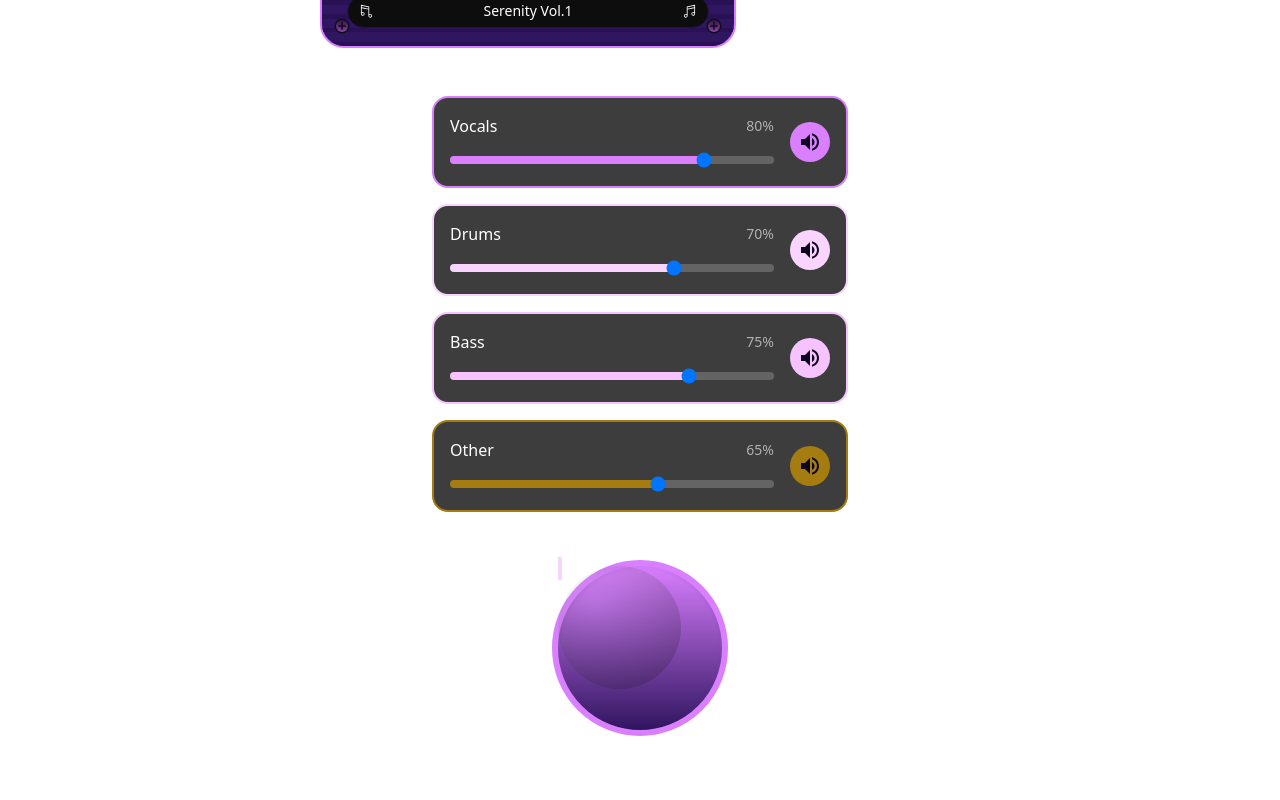
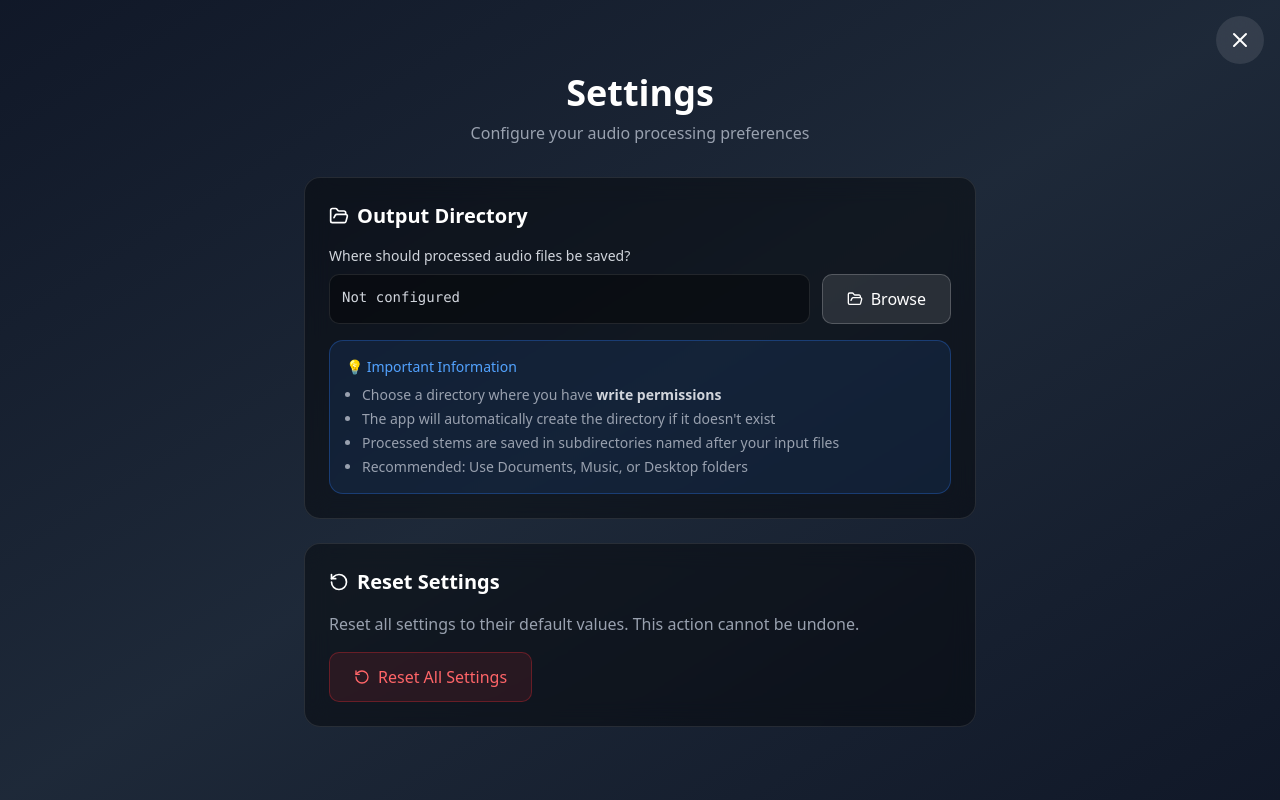
Before and after one commit to gentij/stemmer, a Vue app: page /settings in a window 1280 px wide. Shown: the top 800 px of the page. Built offline with nearby package versions, Linux system fonts and the light colour scheme.

Commit message:
feat: intergrate vue router

```diff
--- a/package.json
+++ b/package.json
@@ -23,6 +23,7 @@
     "tw-animate-css": "^1.3.6",
     "vite-svg-loader": "^5.1.0",
     "vue": "^3.5.13",
+    "vue-router": "^4.6.3",
     "wavesurfer.js": "^7.8.7"
   },
   "devDependencies": {
--- a/src/components/Layout.vue
+++ b/src/components/Layout.vue
@@ -1,23 +1,13 @@
 <script setup lang="ts">
-import { ref } from "vue";
-
-import { THEMES } from "@/constants/themes";
-
-import SettingsView from "@/views/SettingsView.vue";
-
-const activeView = ref("retro_cassette");
-
-const ActiveViewComponent = THEMES.find(
-  (theme) => theme.id === activeView.value
-)?.view;
+import { RouterView } from "vue-router";
+import SettingsButton from "./SettingsButton.vue";
 </script>
 
 <template>
   <div class="h-screen flex bg-background">
     <div class="flex-1 flex flex-col min-w-0">
-      <ActiveViewComponent />
-
-      <SettingsView v-if="activeView === 'settings'" />
+      <SettingsButton />
+      <RouterView />
     </div>
   </div>
 </template>
--- /dev/null
+++ b/src/components/SettingsButton.vue
@@ -0,0 +1,33 @@
+<template>
+  <button
+    @click="navigateToSettings"
+    class="fixed top-4 right-4 z-50 p-3 rounded-full backdrop-blur-md transition-all hover:scale-110 active:scale-95"
+    :class="isSettings ? 'bg-white/10 hover:bg-white/20' : 'bg-black/20 hover:bg-black/30'"
+    :aria-label="isSettings ? 'Back to cassette' : 'Open settings'"
+  >
+    <component
+      :is="isSettings ? XIcon : SettingsIcon"
+      class="w-6 h-6"
+      :class="isSettings ? 'text-white' : 'text-white/90'"
+    />
+  </button>
+</template>
+
+<script setup lang="ts">
+import { computed } from "vue";
+import { useRouter, useRoute } from "vue-router";
+import { Settings as SettingsIcon, X as XIcon } from "lucide-vue-next";
+
+const router = useRouter();
+const route = useRoute();
+
+const isSettings = computed(() => route.name === "settings");
+
+function navigateToSettings() {
+  if (isSettings.value) {
+    router.back();
+  } else {
+    router.push({ name: "settings" });
+  }
+}
+</script>
--- a/src/constants/themes.ts
+++ b/src/constants/themes.ts
@@ -1,20 +1,17 @@
-import RetroCassetteView from "@/views/retro-cassette/RetroCassetteView.vue";
-import { Component } from "vue";
-
 export enum THEME_IDS {
-    retro_cassette = "retro_cassette"
+  retro_cassette = "retro_cassette",
 }
 
 export type THEME = {
-    id: THEME_IDS;
-    name: string;
-    view: Component
-}
+  id: THEME_IDS;
+  name: string;
+  route: string;
+};
 
 export const THEMES: THEME[] = [
-    {
-        id: THEME_IDS.retro_cassette,
-        name: "Retro Cassette",
-        view: RetroCassetteView
-    }
-]
+  {
+    id: THEME_IDS.retro_cassette,
+    name: "Retro Cassette",
+    route: "/retro-cassette",
+  },
+];
--- a/src/main.ts
+++ b/src/main.ts
@@ -1,12 +1,14 @@
 import { createApp } from "vue";
 import { createPinia } from "pinia";
 import App from "./App.vue";
+import router from "./router";
 import "./assets/main.css";
 
 const app = createApp(App);
 const pinia = createPinia();
 
 app.use(pinia);
+app.use(router);
 
 import { useThemeStore } from "@/stores/theme";
 useThemeStore();
--- /dev/null
+++ b/src/router/index.ts
@@ -0,0 +1,31 @@
+import { createRouter, createWebHistory } from "vue-router";
+import RetroCassetteView from "@/views/retro-cassette/RetroCassetteView.vue";
+import SettingsView from "@/views/SettingsView.vue";
+
+const router = createRouter({
+  history: createWebHistory(),
+  routes: [
+    {
+      path: "/",
+      redirect: "/retro-cassette",
+    },
+    {
+      path: "/retro-cassette",
+      name: "retro-cassette",
+      component: RetroCassetteView,
+      meta: {
+        title: "Retro Cassette",
+      },
+    },
+    {
+      path: "/settings",
+      name: "settings",
+      component: SettingsView,
+      meta: {
+        title: "Settings",
+      },
+    },
+  ],
+});
+
+export default router;
--- a/src/views/SettingsView.vue
+++ b/src/views/SettingsView.vue
@@ -1,8 +1,7 @@
 <script setup lang="ts">
 import { onMounted, computed } from "vue";
 import { useSettingsStore } from "@/stores/settings.store";
-import { Button } from "@/components/ui/button";
-import { Settings, FolderOpen, Save, RotateCcw, AlertTriangle } from "lucide-vue-next";
+import { FolderOpen, RotateCcw, AlertTriangle } from "lucide-vue-next";
 import { open } from "@tauri-apps/plugin-dialog";
 import { storeToRefs } from "pinia";
 
@@ -16,11 +15,13 @@ onMounted(async () => {
 
 const hasProblematicPath = computed(() => {
   const path = outputDirectory.value.toLowerCase();
-  return path.includes('/music/') ||
-         path.includes('\\music\\') ||
-         path.includes('/applications/') ||
-         path.includes('/system/') ||
-         path.includes('/library/');
+  return (
+    path.includes("/music/") ||
+    path.includes("\\music\\") ||
+    path.includes("/applications/") ||
+    path.includes("/system/") ||
+    path.includes("/library/")
+  );
 });
 
 const selectOutputDirectory = async () => {
@@ -41,200 +42,105 @@ const selectOutputDirectory = async () => {
 };
 
 const handleReset = async () => {
-  if (confirm("Are you sure you want to reset all settings to defaults? This will set the output directory to ~/Documents/Stemmer.")) {
+  if (
+    confirm(
+      "Are you sure you want to reset all settings to defaults? This will set the output directory to ~/Documents/Stemmer."
+    )
+  ) {
     await reset();
   }
 };
 </script>
 
 <template>
-  <div class="h-full flex flex-col">
-    <div class="border-b border-border bg-background/95 backdrop-blur p-6">
-      <div class="flex items-center justify-between">
-        <div class="flex items-center space-x-3">
-          <div class="p-2 rounded-lg bg-primary/10">
-            <Settings class="h-6 w-6 text-primary" />
-          </div>
-          <div>
-            <h1 class="text-2xl font-bold">Settings</h1>
-            <p class="text-muted-foreground">
-              Configure your audio processing preferences
-            </p>
-          </div>
-        </div>
-      </div>
+  <div class="min-h-screen bg-gradient-to-br from-gray-900 via-gray-800 to-gray-900 flex items-center justify-center p-8">
+    <div class="w-full max-w-2xl">
+
+      <div class="text-center mb-8">
+        <h1 class="text-4xl font-bold text-white mb-2">Settings</h1>
+        <p class="text-gray-400">Configure your audio processing preferences</p>
       </div>
 
-    <div class="flex-1 overflow-auto">
-      <div class="max-w-4xl mx-auto p-6 space-y-6">
-        <!-- Output Directory Section -->
-        <div class="bg-card border border-border rounded-lg p-6">
-          <h2 class="text-xl font-semibold mb-4 flex items-center">
-            <FolderOpen class="h-5 w-5 mr-2" />
+      <div class="bg-black/40 backdrop-blur-md rounded-2xl border border-white/10 p-6 mb-6">
+        <h2 class="text-xl font-semibold text-white mb-4 flex items-center gap-2">
+          <FolderOpen class="h-5 w-5" />
           Output Directory
         </h2>
 
         <div class="space-y-4">
-            <div
-              v-if="hasProblematicPath"
-              class="p-4 bg-orange-500/10 border border-orange-500/20 rounded-lg"
-            >
-              <div class="flex items-start space-x-3">
-                <AlertTriangle class="h-5 w-5 text-orange-500 mt-0.5 flex-shrink-0" />
+          <div v-if="hasProblematicPath" class="p-4 bg-orange-500/10 border border-orange-500/30 rounded-xl">
+            <div class="flex items-start gap-3">
+              <AlertTriangle class="h-5 w-5 text-orange-400 mt-0.5 flex-shrink-0" />
               <div class="flex-1">
-                  <h4 class="font-medium text-orange-500 mb-1">⚠️ Permission Issue Detected</h4>
-                  <p class="text-sm text-muted-foreground mb-3">
+                <h4 class="font-medium text-orange-400 mb-1">⚠️ Permission Issue Detected</h4>
+                <p class="text-sm text-gray-400 mb-3">
                   The current output directory may have permission restrictions that prevent the app from creating files.
                 </p>
-                  <div class="flex gap-2">
-                    <Button
-                      size="sm"
-                      variant="outline"
+                <div class="flex gap-2 flex-wrap">
+                  <button
                     @click="selectOutputDirectory"
-                      class="text-orange-500 border-orange-500 hover:bg-orange-500/10"
+                    class="px-4 py-2 text-sm font-medium text-orange-400 border border-orange-400/50 rounded-lg hover:bg-orange-500/10 transition-colors"
                   >
-                      <FolderOpen class="h-4 w-4 mr-2" />
+                    <FolderOpen class="h-4 w-4 inline mr-2" />
                     Choose Different Folder
-                    </Button>
-                    <Button
-                      size="sm"
-                      variant="outline"
+                  </button>
+                  <button
                     @click="handleReset"
-                      class="text-orange-500 border-orange-500 hover:bg-orange-500/10"
+                    class="px-4 py-2 text-sm font-medium text-orange-400 border border-orange-400/50 rounded-lg hover:bg-orange-500/10 transition-colors"
                   >
-                      <RotateCcw class="h-4 w-4 mr-2" />
+                    <RotateCcw class="h-4 w-4 inline mr-2" />
                     Use Default (Documents)
-                    </Button>
+                  </button>
                 </div>
               </div>
             </div>
           </div>
 
           <div>
-              <label class="text-sm font-medium text-muted-foreground block mb-2">
+            <label class="text-sm font-medium text-gray-300 block mb-2">
               Where should processed audio files be saved?
             </label>
             <div class="flex gap-3">
-                <div class="flex-1 p-3 bg-muted rounded border border-border font-mono text-sm overflow-x-auto">
+              <div class="flex-1 p-3 bg-black/40 rounded-lg border border-white/10 font-mono text-sm text-gray-300 overflow-x-auto">
                 {{ outputDirectory || "Not configured" }}
               </div>
-                <Button @click="selectOutputDirectory" size="default">
-                  <FolderOpen class="h-4 w-4 mr-2" />
+              <button
+                @click="selectOutputDirectory"
+                class="px-6 py-3 bg-white/10 hover:bg-white/20 border border-white/20 rounded-lg text-white font-medium transition-colors flex items-center gap-2"
+              >
+                <FolderOpen class="h-4 w-4" />
                 Browse
-                </Button>
+              </button>
             </div>
           </div>
 
-            <div class="p-4 bg-blue-500/10 border border-blue-500/20 rounded text-sm">
-              <p class="mb-2 font-medium text-blue-600 dark:text-blue-400">
-                💡 Important Information
-              </p>
-              <ul class="space-y-1 text-muted-foreground ml-4 list-disc">
-                <li>Choose a directory where you have <strong>write permissions</strong></li>
+          <div class="p-4 bg-blue-500/10 border border-blue-500/30 rounded-xl text-sm">
+            <p class="mb-2 font-medium text-blue-400">💡 Important Information</p>
+            <ul class="space-y-1 text-gray-400 ml-4 list-disc">
+              <li>Choose a directory where you have <strong class="text-gray-300">write permissions</strong></li>
               <li>The app will automatically create the directory if it doesn't exist</li>
               <li>Processed stems are saved in subdirectories named after your input files</li>
-                <li>Avoid system-protected folders (like Applications, System, etc.)</li>
               <li>Recommended: Use Documents, Music, or Desktop folders</li>
             </ul>
           </div>
         </div>
       </div>
 
-        <div class="bg-card border border-border rounded-lg p-6 opacity-50">
-          <h2 class="text-xl font-semibold mb-4 flex items-center">
-            <Settings class="h-5 w-5 mr-2" />
-            Processing Options
-          </h2>
-
-          <div class="space-y-4">
-            <div class="flex items-center justify-between">
-              <div>
-                <p class="font-medium">High Quality Mode</p>
-                <p class="text-sm text-muted-foreground">
-                  Use higher quality processing (slower)
-                </p>
-              </div>
-              <input type="checkbox" disabled class="rounded" />
-            </div>
-
-            <div class="flex items-center justify-between">
-              <div>
-                <p class="font-medium">Normalize Output</p>
-                <p class="text-sm text-muted-foreground">
-                  Normalize volume levels of output stems
-                </p>
-              </div>
-              <input type="checkbox" disabled class="rounded" />
-            </div>
-
-            <div class="flex items-center justify-between">
-              <div>
-                <p class="font-medium">Keep Original Format</p>
-                <p class="text-sm text-muted-foreground">
-                  Maintain the input file's audio format
-                </p>
-              </div>
-              <input type="checkbox" disabled class="rounded" />
-            </div>
-          </div>
-
-          <div class="mt-4 p-3 bg-muted/50 rounded text-sm text-muted-foreground">
-            <strong>Note:</strong> Additional processing options are coming soon.
-          </div>
-        </div>
-
-        <div class="bg-card border border-border rounded-lg p-6 opacity-50">
-          <h2 class="text-xl font-semibold mb-4 flex items-center">
-            <Save class="h-5 w-5 mr-2" />
-            Model Settings
-          </h2>
-
-          <div class="space-y-4">
-            <div>
-              <label class="text-sm font-medium text-muted-foreground block mb-2">
-                Separation Model
-              </label>
-              <select disabled class="w-full p-2 bg-muted border border-border rounded">
-                <option>Demucs v4 (Default)</option>
-                <option>Demucs v3</option>
-                <option>MDX-Net</option>
-              </select>
-            </div>
-
-            <div>
-              <label class="text-sm font-medium text-muted-foreground block mb-2">
-                Model Variant
-              </label>
-              <select disabled class="w-full p-2 bg-muted border border-border rounded">
-                <option>4-stem (vocals, drums, bass, other)</option>
-                <option>2-stem (vocals, accompaniment)</option>
-                <option>6-stem (experimental)</option>
-              </select>
-            </div>
-          </div>
-
-          <div class="mt-4 p-3 bg-muted/50 rounded text-sm text-muted-foreground">
-            <strong>Note:</strong> Model selection will be available in future updates.
-          </div>
-        </div>
-
-        <div class="bg-card border border-border rounded-lg p-6">
-          <h2 class="text-xl font-semibold mb-4 flex items-center">
-            <RotateCcw class="h-5 w-5 mr-2" />
+      <div class="bg-black/40 backdrop-blur-md rounded-2xl border border-white/10 p-6">
+        <h2 class="text-xl font-semibold text-white mb-4 flex items-center gap-2">
+          <RotateCcw class="h-5 w-5" />
           Reset Settings
         </h2>
 
-          <div class="space-y-4">
-            <p class="text-muted-foreground">
-              Reset all settings to their default values. This action cannot be undone.
-            </p>
+        <p class="text-gray-400 mb-4">Reset all settings to their default values. This action cannot be undone.</p>
 
-            <Button @click="handleReset" variant="outline" class="text-red-500 hover:text-red-600">
-              <RotateCcw class="h-4 w-4 mr-2" />
+        <button
+          @click="handleReset"
+          class="px-6 py-3 bg-red-500/10 hover:bg-red-500/20 border border-red-500/30 rounded-lg text-red-400 font-medium transition-colors flex items-center gap-2"
+        >
+          <RotateCcw class="h-4 w-4" />
           Reset All Settings
-            </Button>
-          </div>
-        </div>
+        </button>
       </div>
     </div>
   </div>
```
Also changed, not shown: src/components/legacy/Sidebar.vue (deleted, +0 -87 lines), src/components/legacy/ThemeToggle.vue (deleted, +0 -53 lines), 1 other file (tests, documents, lock files or other folders). Lines whose indentation alone changed are shown as unchanged.
